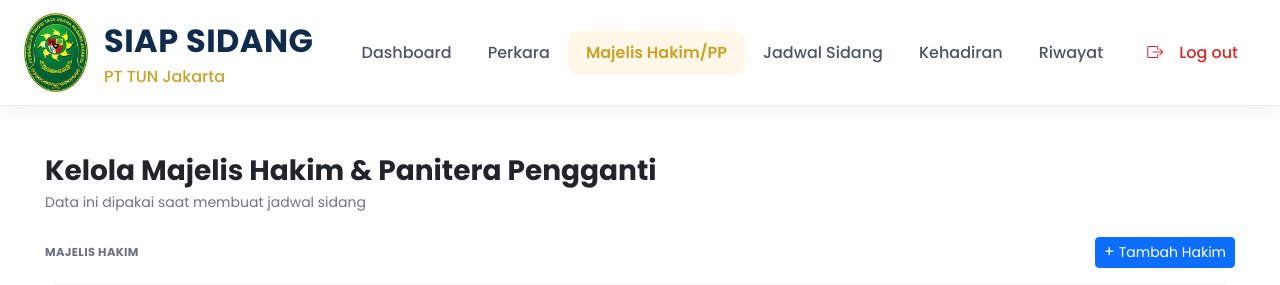
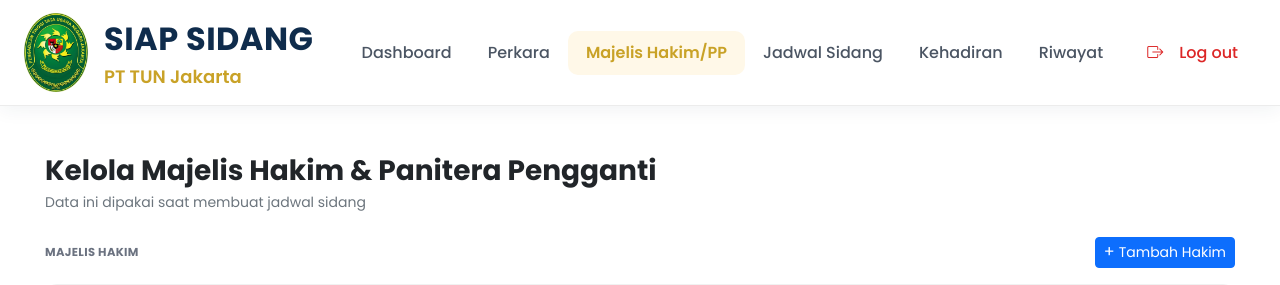
Before and after one commit to almeriotsaa/SiapSidangPTTUN, a Laravel app: page /hakim in a window 1280 px wide. Shown: the top 285 px of the page. Run offline with Laravel 12, Linux system fonts and the light colour scheme; a user stored in the database is signed in; data comes from the database, SQL or seed files in the repository.

Commit message:
edit style navbar dashboard

```diff
--- a/resources/views/layouts/navbar.blade.php
+++ b/resources/views/layouts/navbar.blade.php
@@ -125,9 +125,9 @@
     }
 
     .brand-sub-title {
-        font-size: 16px;
+        font-size: 18px;
         color: var(--gold);
-        font-weight: 500;
+        font-weight: 600;
     }
 
     .nav-link {
```
